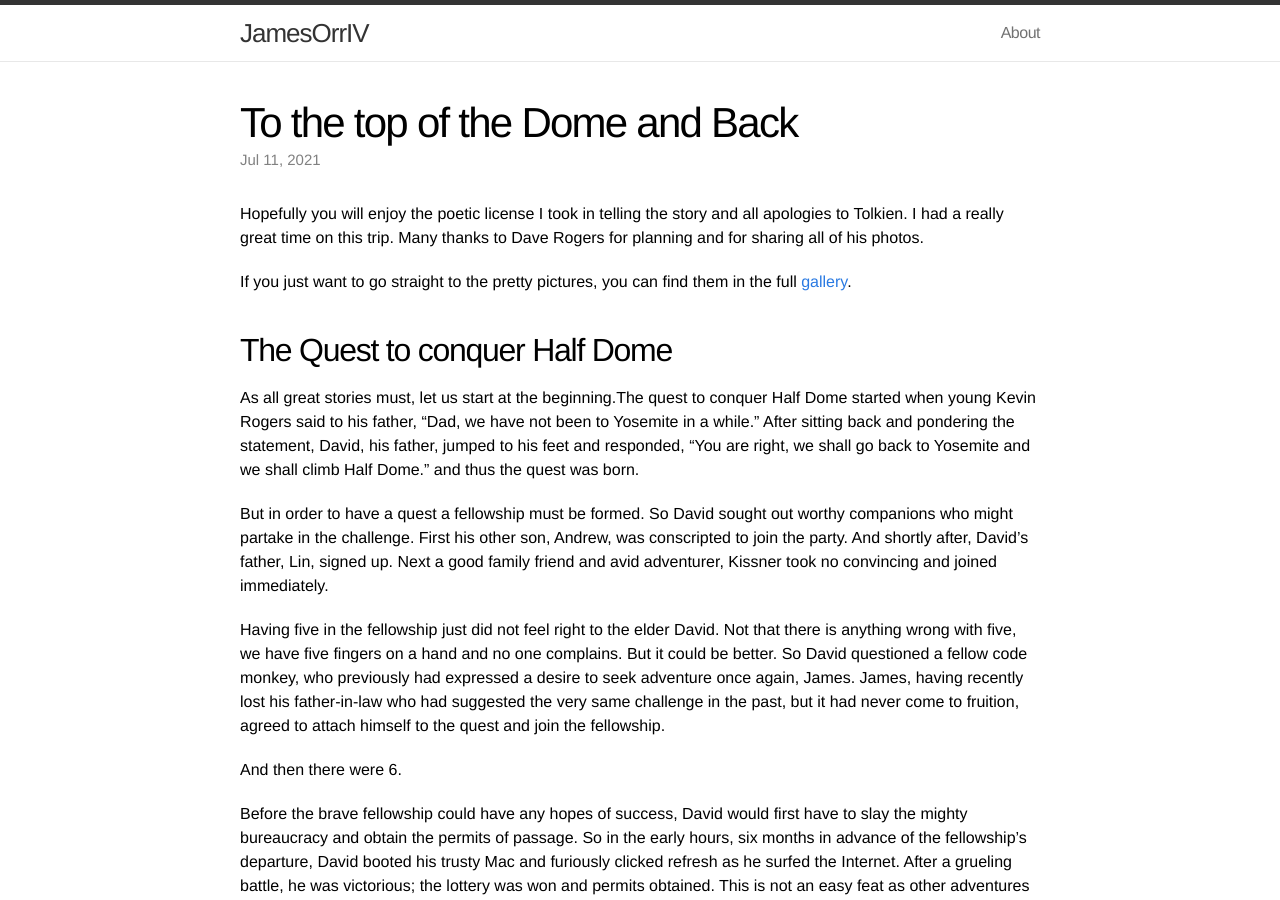
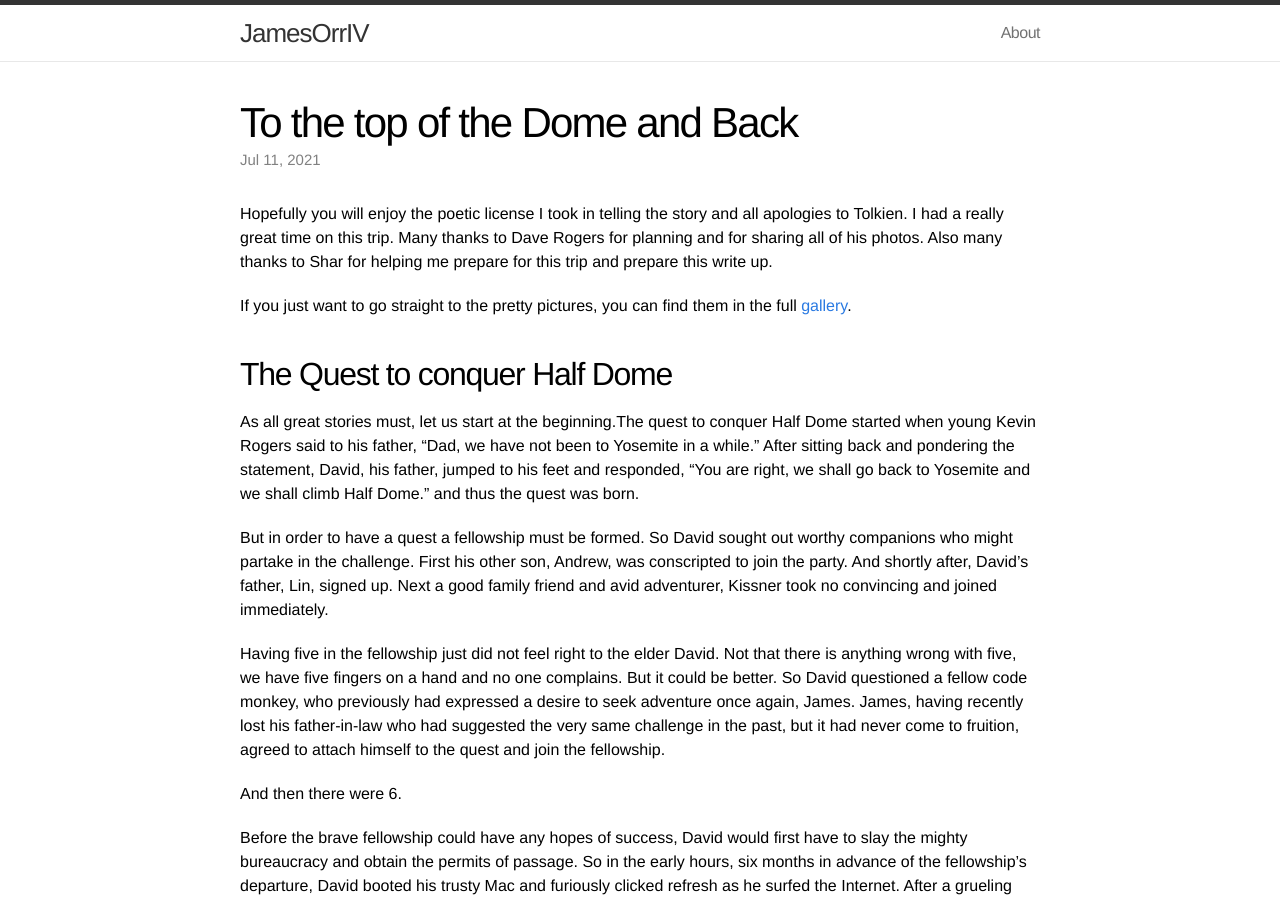
Before and after one commit to jamesorriv/jamesorriv.github.io, a Jekyll site: the page built from _posts/2021-07-11-halfdome.md, in a window 1280 px wide and 900 px high. Built offline with Jekyll 4.4.1, drawn with Linux system fonts in a browser that asks for light colours; some of the changed text lies outside the part shown.

Commit message:
Fix grammar and note thanking Shar.

```diff
--- a/_posts/2021-07-11-halfdome.md
+++ b/_posts/2021-07-11-halfdome.md
@@ -5,7 +5,7 @@ date:   2021-07-11 12:00:00
 categories: update
 image: /assets/yosemite/1-_ROG0181.jpeg
 ---
-Hopefully you will enjoy the poetic license I took in telling the story and all apologies to Tolkien. I had a really great time on this trip. Many thanks to Dave Rogers for planning and for sharing all of his photos.
+Hopefully you will enjoy the poetic license I took in telling the story and all apologies to Tolkien. I had a really great time on this trip. Many thanks to Dave Rogers for planning and for sharing all of his photos. Also many thanks to Shar for helping me prepare for this trip and prepare this write up.
 
 If you just want to go straight to the pretty pictures, you can find them in the full [gallery](https://photos.app.goo.gl/7MdjhZbchtjyKzEj9).
 
@@ -105,7 +105,7 @@ Unfortunately when dusk came, even the river was not safe from mosquitoes.
 
 {% include image.html  description="James in mosquito net at the falls" url="/assets/yosemite/IMG_8876.jpeg" %}
 
-The entire second day of hiking the party was tormented by mosquitoes except for the brief spot on a ridge line where a nice breeze kept them at bay. The group stopped for lunch in this spot and even took a nap.
+For the entire second day of hiking, the party was tormented by mosquitoes except for the brief spot on a ridge line where a nice breeze kept them at bay. The group stopped for lunch in this spot and even took a nap.
 
 {% include image.html  description="View from lunch spot on day 2" url="/assets/yosemite/DSC_2504.jpeg" %}
 
```
